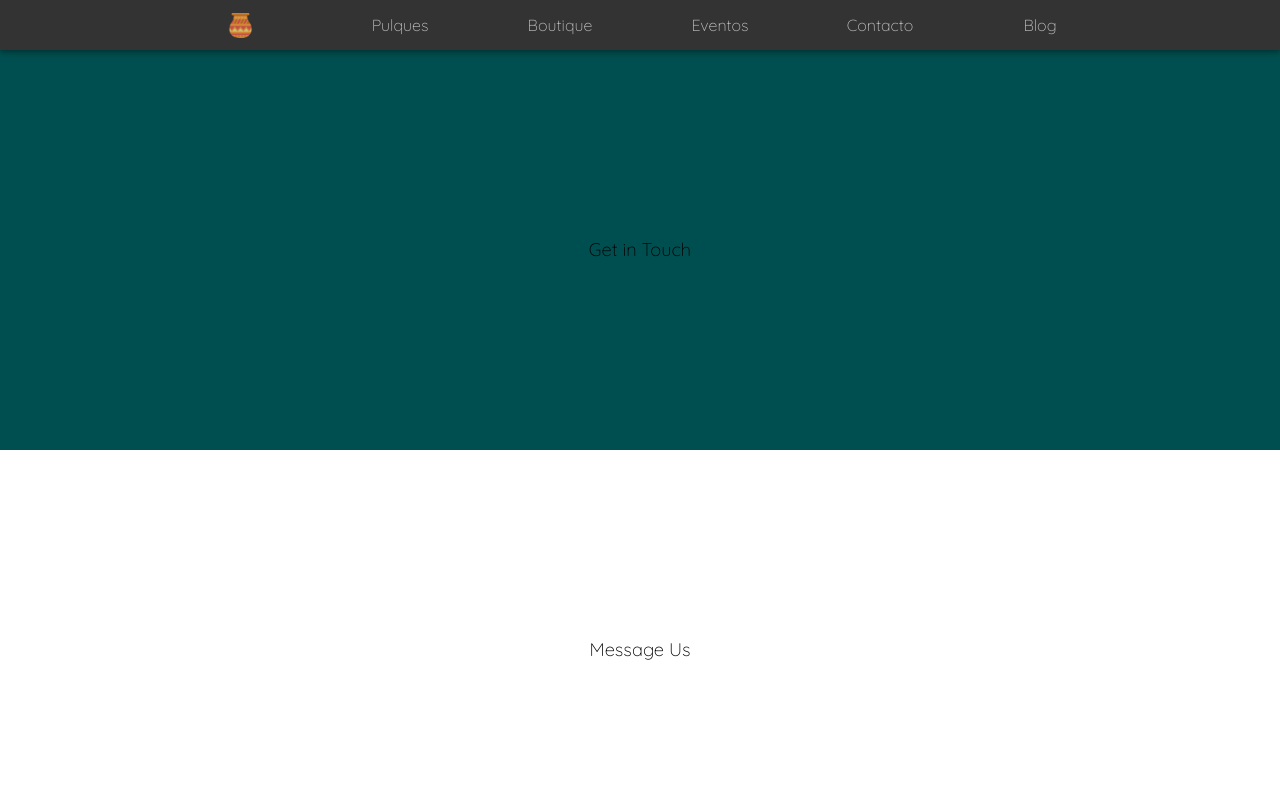
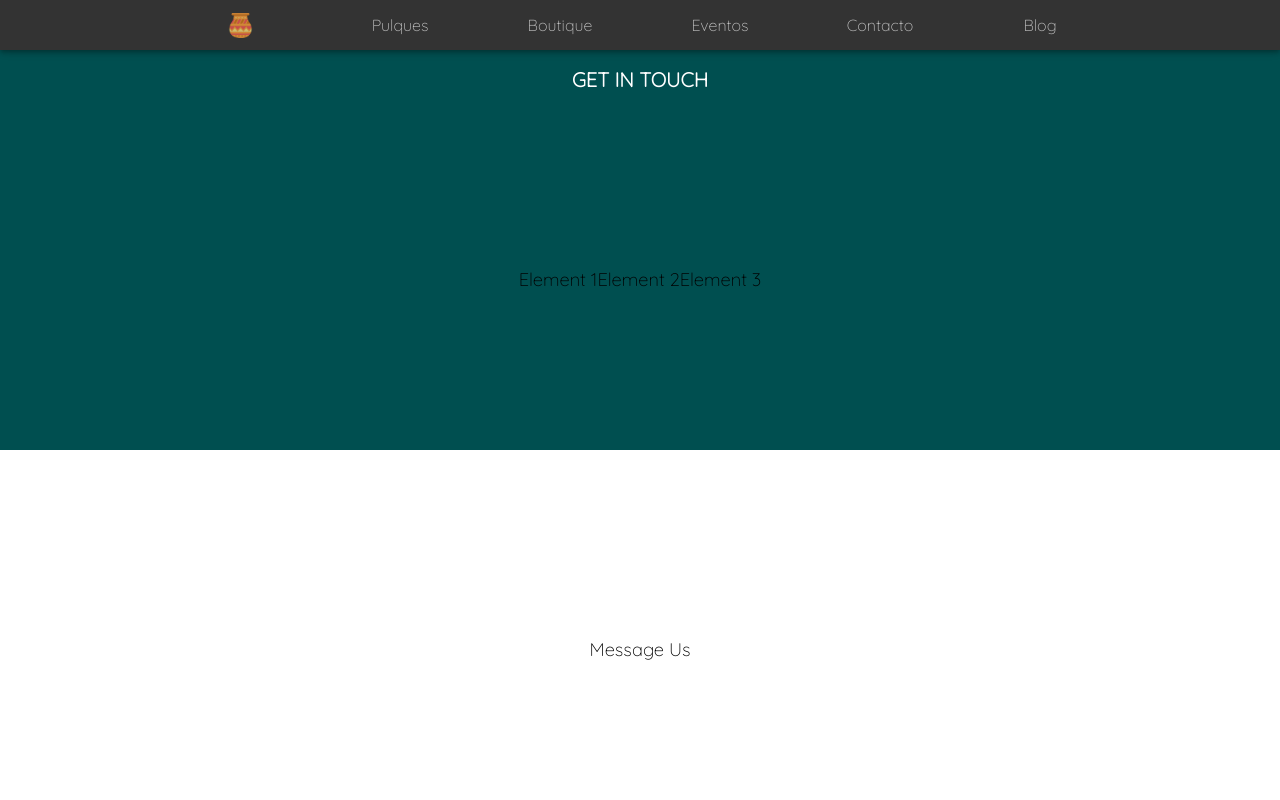
Before and after one commit to monteroch/lapulqueria, a React (Create React App) app: page /contact in a window 1280 px wide. Shown: the top 800 px of the page. Built offline with nearby package versions, Linux system fonts and the light colour scheme.

Commit message:
Feat: setup layout and add content to get in touch section

```diff
--- a/src/components/contact/contact.component.js
+++ b/src/components/contact/contact.component.js
@@ -14,7 +14,20 @@ export default function Contact(){
 
     return(
         <Grid container direction='row' className={classes.contactContaine}>
-            <Grid item container className={classes.getInTouch}><Typography>Get in Touch</Typography></Grid>
+            <Grid item container direction="column" className={classes.getInTouch}>
+                <Grid item container className={classes.gitTitleContainer}><Typography className={classes.gitTitle}>GET IN TOUCH</Typography></Grid>
+                <Grid item container className={classes.gitContent}>
+                    <Grid item>
+                       <Typography>Element 1</Typography>
+                    </Grid>
+                    <Grid item>
+                        <Typography>Element 2</Typography>
+                    </Grid>
+                    <Grid item>
+                        <Typography>Element 3</Typography>
+                    </Grid>
+                </Grid>
+            </Grid>
             <Grid item container className={classes.contactForm}><Typography>Message Us</Typography></Grid>
             <Grid item container className={classes.map}>
                 <img src={map} alt="map" className={classes.mapImage}/>
--- a/src/components/contact/contact.styles.js
+++ b/src/components/contact/contact.styles.js
@@ -20,6 +20,22 @@ export default makeStyles((theme) => ({
         justifyContent: "center",
     },
     mapImage: {
-        height: "100%"
+        height: "100%",
+        width: "100%"
+    },
+    gitTitleContainer: {
+        height: "15%",
+        justifyContent: "center",
+        alignContent: "center"
+    },
+    gitTitle: {
+        color: "#ffffff",
+        fontSize: "20px",
+        fontWeight: "bold"
+    },
+    gitContent: {
+        height: "85%",
+        alignContent: "center",
+        justifyContent: "center"
     }
 }));
```
